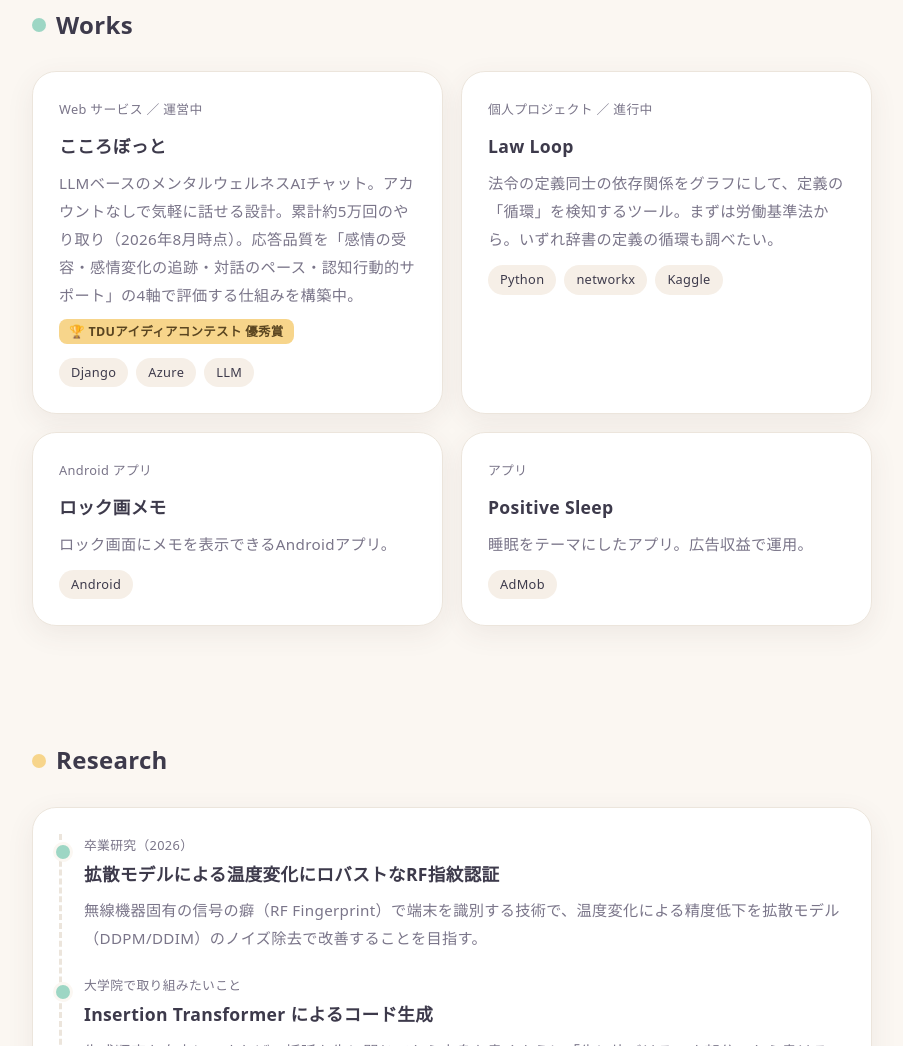
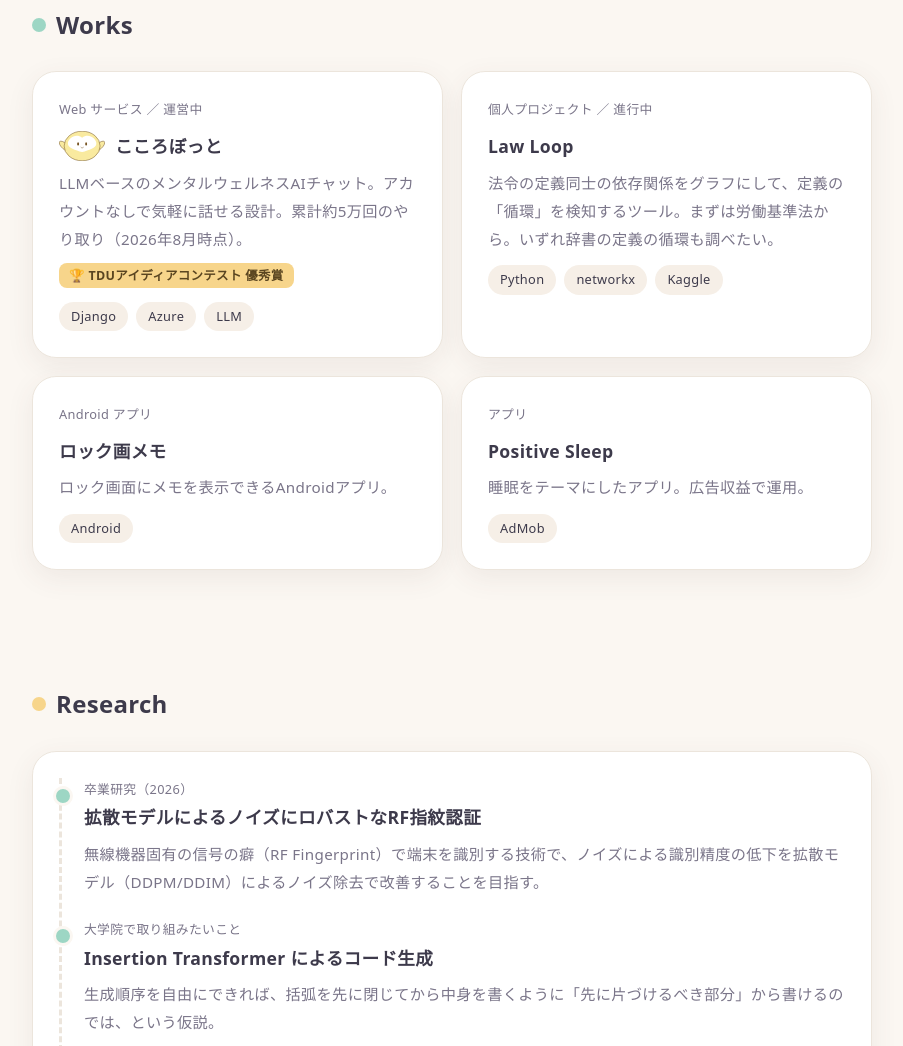
Before and after one commit to IT-Engineer-K/IT-Engineer-K.github.io, a plain HTML site: page index.html in a window 1280 px wide. Shown: the part 1754-2800 px from the top of the page, without its empty margins (188-1091 px from the left). Drawn offline with Linux system fonts and the light colour scheme; a web font is replaced by a local one.

Commit message:
Fix research description, remove evaluation claim, add Kokorobot icon
Co-Authored-By: Claude Opus 5.5 <noreply@anthropic.com>
Claude-Session: https://claude.ai/code/session_01RfVvyJ8hM1bQWnusstAisk

```diff
--- a/index.html
+++ b/index.html
@@ -74,6 +74,10 @@ nav ul a:hover{color:var(--text)}
   background:var(--surface);border:1px solid var(--line);text-decoration:none;font-size:.9rem;
   box-shadow:var(--shadow);transition:transform .2s}
 .btn:hover{transform:translateY(-2px)}
+.ico{height:16px;width:auto}
+.with-ico{display:flex;align-items:center;gap:10px}
+.with-ico a{text-decoration:none}
+.ico-lg{height:30px;width:auto}
 
 /* sections */
 section{padding:56px 0}
@@ -137,7 +141,7 @@ footer{text-align:center;padding:48px 0 64px;color:var(--muted);font-size:.85rem
     <span class="chip">理系大学生</span><span class="chip">チック症</span><span class="chip">ADHD</span><span class="chip">INFP-T</span><span class="chip">精神障害者手帳</span><span class="chip">食品衛生責任者</span>
   </div>
   <div class="links">
-    <a class="btn" href="https://cocorobot.me" target="_blank" rel="noopener">💬 こころぼっと</a>
+    <a class="btn" href="https://cocorobot.me" target="_blank" rel="noopener"><img src="images/cocorobot.svg" alt="" class="ico"> こころぼっと</a>
     <a class="btn" href="https://github.com/IT-Engineer-K" target="_blank" rel="noopener">🐙 GitHub</a>
     <a class="btn" href="https://x.com/IT16710274" target="_blank" rel="noopener">𝕏 こんじゅー</a>
     <a class="btn" href="https://x.com/Alef2l" target="_blank" rel="noopener">𝕏 フロンティアAI研究所</a>
@@ -181,8 +185,8 @@ footer{text-align:center;padding:48px 0 64px;color:var(--muted);font-size:.85rem
     <div class="grid">
       <div class="card">
         <div class="meta">Web サービス ／ 運営中</div>
-        <h3>こころぼっと</h3>
-        <p>LLMベースのメンタルウェルネスAIチャット。アカウントなしで気軽に話せる設計。累計約5万回のやり取り（2026年8月時点）。応答品質を「感情の受容・感情変化の追跡・対話のペース・認知行動的サポート」の4軸で評価する仕組みを構築中。</p>
+        <h3 class="with-ico"><img src="images/cocorobot.svg" alt="こころぼっとのアイコン" class="ico-lg"><a href="https://cocorobot.me" target="_blank" rel="noopener">こころぼっと</a></h3>
+        <p>LLMベースのメンタルウェルネスAIチャット。アカウントなしで気軽に話せる設計。累計約5万回のやり取り（2026年8月時点）。</p>
         <span class="badge">🏆 TDUアイディアコンテスト 優秀賞</span>
         <div class="chips"><span class="chip">Django</span><span class="chip">Azure</span><span class="chip">LLM</span></div>
       </div>
@@ -212,8 +216,8 @@ footer{text-align:center;padding:48px 0 64px;color:var(--muted);font-size:.85rem
     <div class="card">
       <ul class="timeline">
         <li><div class="when">卒業研究（2026）</div>
-          <h3>拡散モデルによる温度変化にロバストなRF指紋認証</h3>
-          <p>無線機器固有の信号の癖（RF Fingerprint）で端末を識別する技術で、温度変化による精度低下を拡散モデル（DDPM/DDIM）のノイズ除去で改善することを目指す。</p></li>
+          <h3>拡散モデルによるノイズにロバストなRF指紋認証</h3>
+          <p>無線機器固有の信号の癖（RF Fingerprint）で端末を識別する技術で、ノイズによる識別精度の低下を拡散モデル（DDPM/DDIM）によるノイズ除去で改善することを目指す。</p></li>
         <li><div class="when">大学院で取り組みたいこと</div>
           <h3>Insertion Transformer によるコード生成</h3>
           <p>生成順序を自由にできれば、括弧を先に閉じてから中身を書くように「先に片づけるべき部分」から書けるのでは、という仮説。</p></li>
```
Also changed, not shown: images/cocorobot.svg (added).
